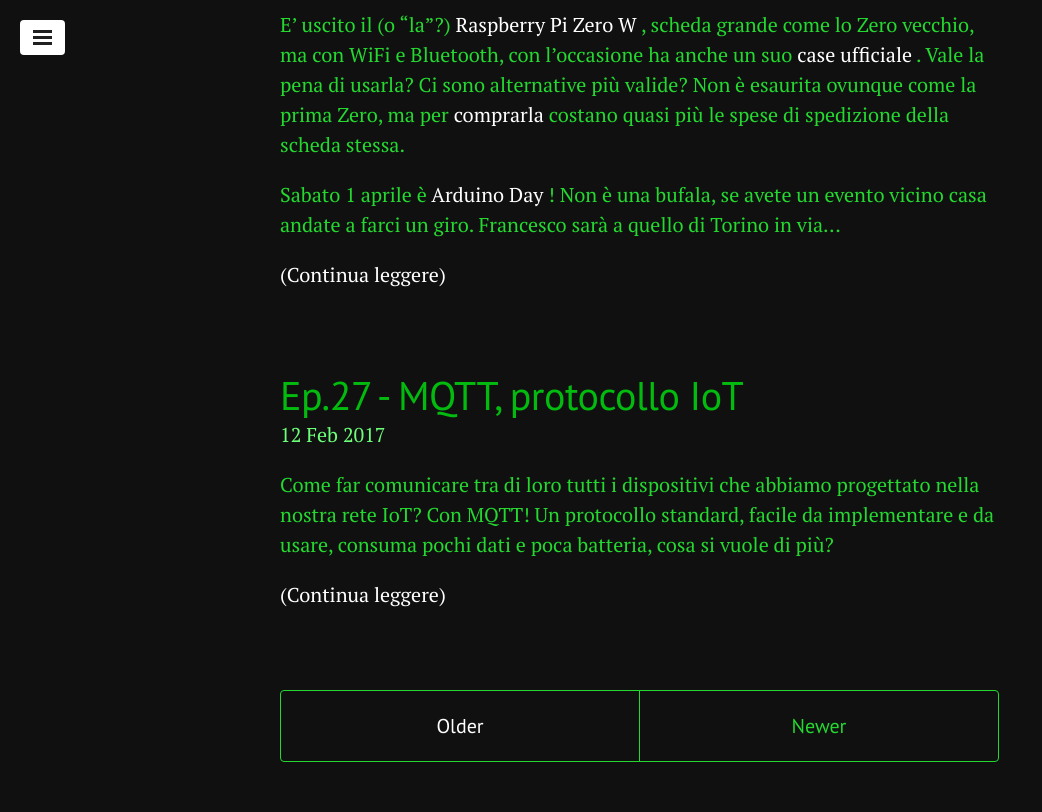
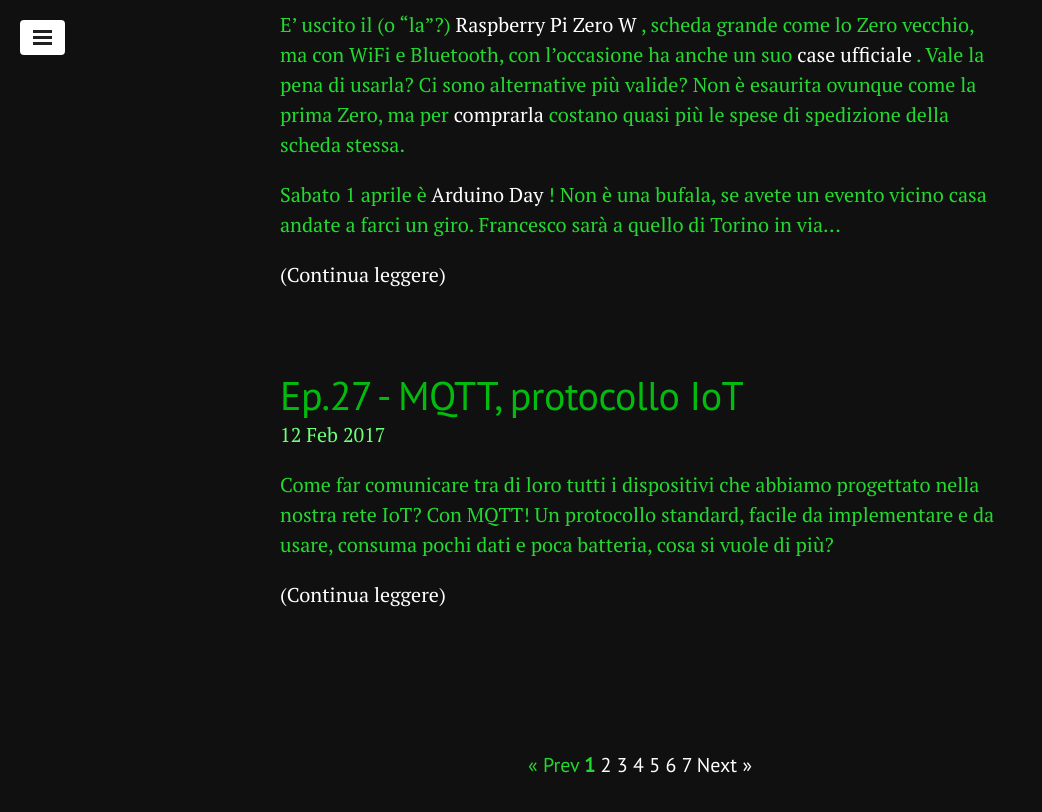
Before and after one commit to geekcookies/geekcookies.github.io, a Jekyll site: the page built from index.html, in a window 1280 px wide and 900 px high, scrolled down 1512 px. Shown: the top 812 px of the window, without its empty margins (0-1042 px from the left). Built offline with Jekyll 4.4.1, drawn with Linux system fonts in a browser that asks for light colours; the list of posts is cut into pages by our own code.

Commit message:
new paginator with numbers

```diff
--- a/index.html
+++ b/index.html
@@ -27,18 +27,29 @@
 </div>
 
 <div class="pagination">
-  {% if paginator.next_page %}
-    <a class="pagination-item older" href="{{ site.baseurl }}page{{paginator.next_page}}">Older</a>
-  {% else %}
-    <span class="pagination-item older">Older</span>
-  {% endif %}
-  {% if paginator.previous_page %}
-    {% if paginator.page == 2 %}
-      <a class="pagination-item newer" href="{{ site.baseurl }}">Newer</a>
-    {% else %}
-      <a class="pagination-item newer" href="{{ site.baseurl }}page{{paginator.previous_page}}">Newer</a>
+    {% if paginator.total_pages > 1 %}
+    <div class="pagination">
+      {% if paginator.previous_page %}
+        <a href="{{ paginator.previous_page_path | prepend: site.baseurl | replace: '//', '/' }}">&laquo; Prev</a>
+      {% else %}
+        <span>&laquo; Prev</span>
+      {% endif %}
+
+      {% for page in (1..paginator.total_pages) %}
+        {% if page == paginator.page %}
+          <b>{{ page }}</b>
+        {% elsif page == 1 %}
+          <a href="{{ paginator.previous_page_path | prepend: site.baseurl | replace: '//', '/' }}">{{ page }}</a>
+        {% else %}
+          <a href="{{ site.paginate_path | prepend: site.baseurl | replace: '//', '/' | replace: ':num', page }}">{{ page }}</a>
+        {% endif %}
+      {% endfor %}
+
+      {% if paginator.next_page %}
+        <a href="{{ paginator.next_page_path | prepend: site.baseurl | replace: '//', '/' }}">Next &raquo;</a>
+      {% else %}
+        <span>Next &raquo;</span>
+      {% endif %}
+    </div>
     {% endif %}
-  {% else %}
-    <span class="pagination-item newer">Newer</span>
-  {% endif %}
 </div>
```
